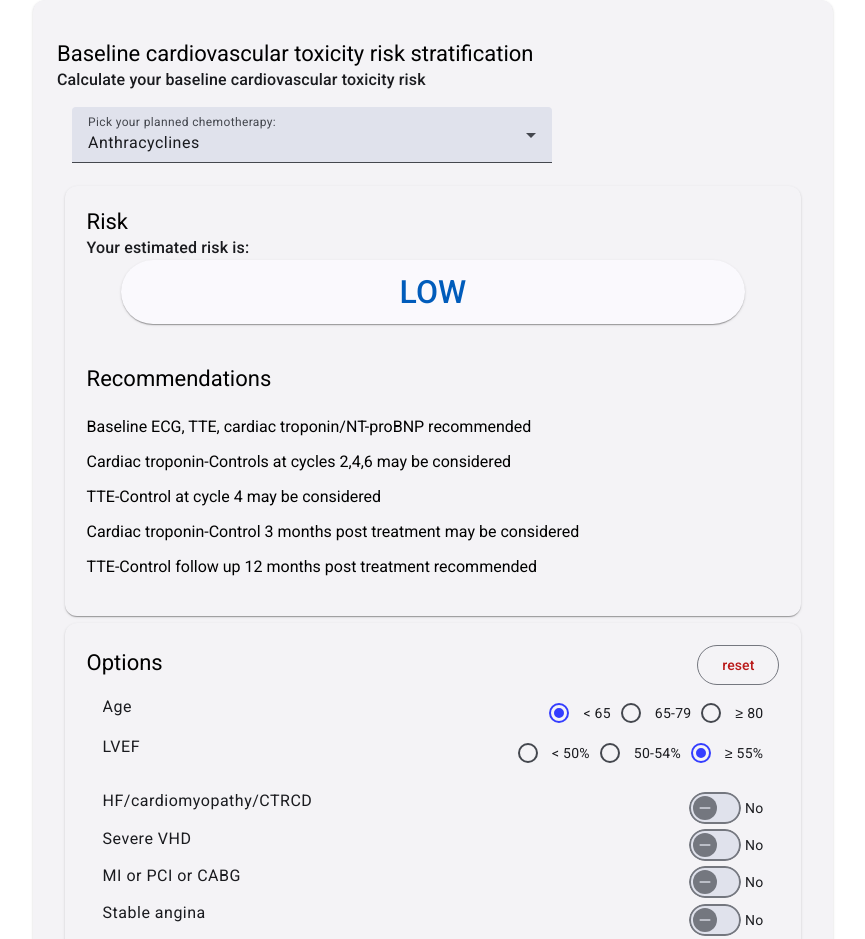
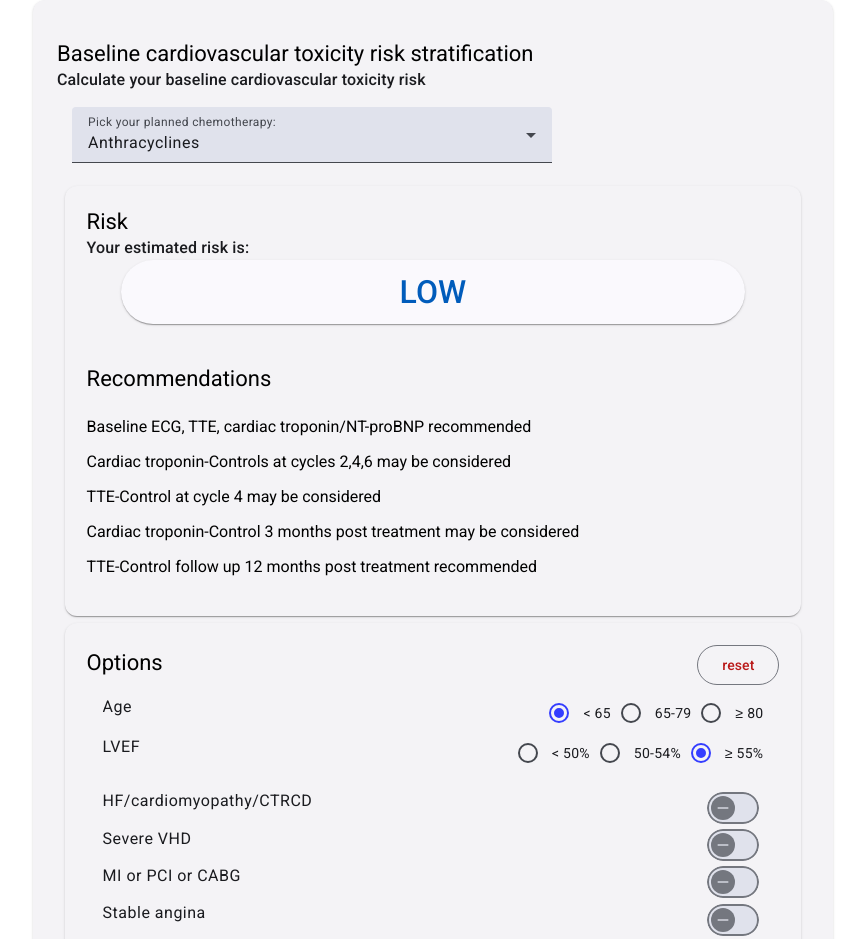
Before and after one commit to ninjafail/risk-calculator-web, an Angular app: page / in a window 1280 px wide. Shown: the top 939 px of the page, without its empty margins (207-1072 px from the left). Built offline with nearby package versions, Linux system fonts and the light colour scheme.

Commit message:
[design] remove slider yes/no

```diff
--- a/src/app/risk-calculator/slider-field/slider-field.component.html
+++ b/src/app/risk-calculator/slider-field/slider-field.component.html
@@ -1,10 +1,9 @@
 <mat-list>
   <mat-list-item *ngFor="let df of sliderFields">
-  <div class="flex-container">
-    <p class="left">{{ df.name }}</p>
-    <mat-slide-toggle (toggleChange)="change(df)" [checked]="df.isChecked()">
-      {{ displayCheck(df) }}
-    </mat-slide-toggle>
-  </div>
+    <div class="flex-container">
+      <p class="left">{{ df.name }}</p>
+      <mat-slide-toggle (toggleChange)="change(df)" [checked]="df.isChecked()">
+      </mat-slide-toggle>
+    </div>
   </mat-list-item>
 </mat-list>
--- a/src/app/risk-calculator/slider-field/slider-field.component.ts
+++ b/src/app/risk-calculator/slider-field/slider-field.component.ts
@@ -14,12 +14,4 @@ export class SliderFieldComponent {
     if (df.isChecked()) df.uncheck();
     else df.check();
   }
-
-  displayCheck(df: DataField): string {
-    if (df.isChecked()) {
-      return "Yes"
-    } else {
-      return "No"
-    }
-  }
 }
```
